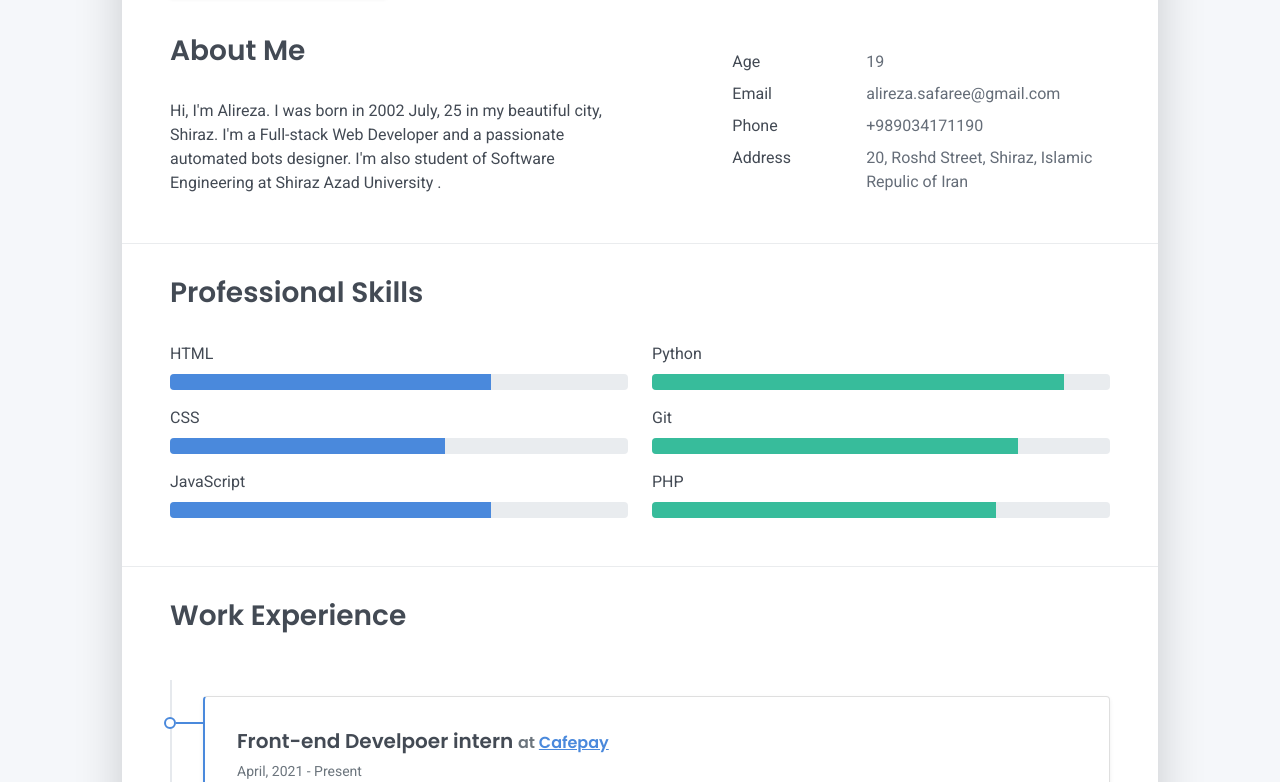
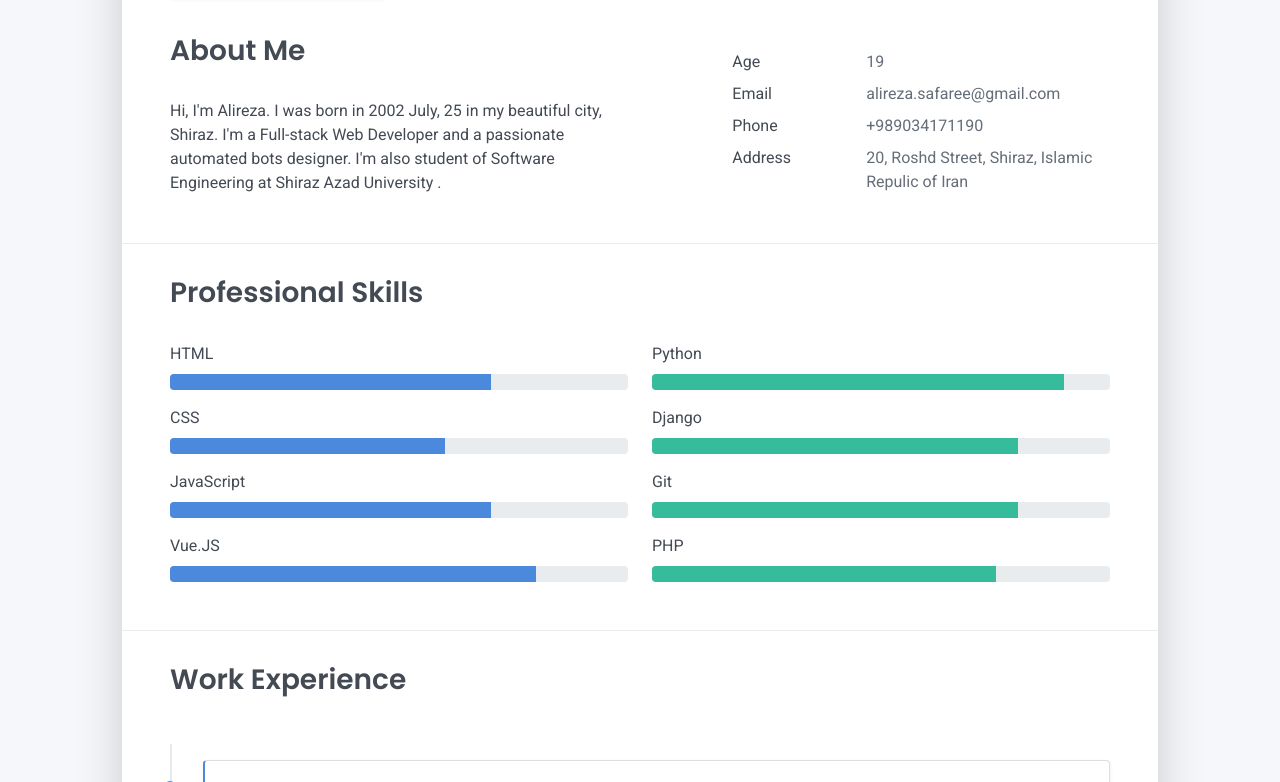
Before and after one commit to alireza0sfr/alireza-safari.ir, a plain HTML site: page index.html in a window 1280 px wide. Shown: the part 391-1173 px from the top of the page. Drawn offline with Linux system fonts and the light colour scheme.

Commit message:
Add vuejs and django to skill set

```diff
--- a/index.html
+++ b/index.html
@@ -117,11 +117,21 @@
             <div class="progress-bar bg-primary" role="progressbar" data-aos="zoom-in-right" data-aos-delay="300" data-aos-anchor=".skills-section" style="width: 70%" aria-valuenow="75" aria-valuemin="0" aria-valuemax="100"></div>
           </div>
         </div>
+        <div class="mb-2"><span>Vue.JS</span>
+          <div class="progress my-1">
+            <div class="progress-bar bg-primary" role="progressbar" data-aos="zoom-in-right" data-aos-delay="100" data-aos-anchor=".skills-section" style="width: 80%" aria-valuenow="90" aria-valuemin="0" aria-valuemax="100"></div>
+          </div>
+        </div>
       </div>
       <div class="col-md-6">
         <div class="mb-2"><span>Python</span>
           <div class="progress my-1">
             <div class="progress-bar bg-success" role="progressbar" data-aos="zoom-in-right" data-aos-delay="400" data-aos-anchor=".skills-section" style="width: 90%" aria-valuenow="90" aria-valuemin="0" aria-valuemax="100"></div>
+          </div>
+        </div>
+        <div class="mb-2"><span>Django</span>
+          <div class="progress my-1">
+            <div class="progress-bar bg-success" role="progressbar" data-aos="zoom-in-right" data-aos-delay="400" data-aos-anchor=".skills-section" style="width: 80%" aria-valuenow="90" aria-valuemin="0" aria-valuemax="100"></div>
           </div>
         </div>
         <div class="mb-2"><span>Git</span>
```
